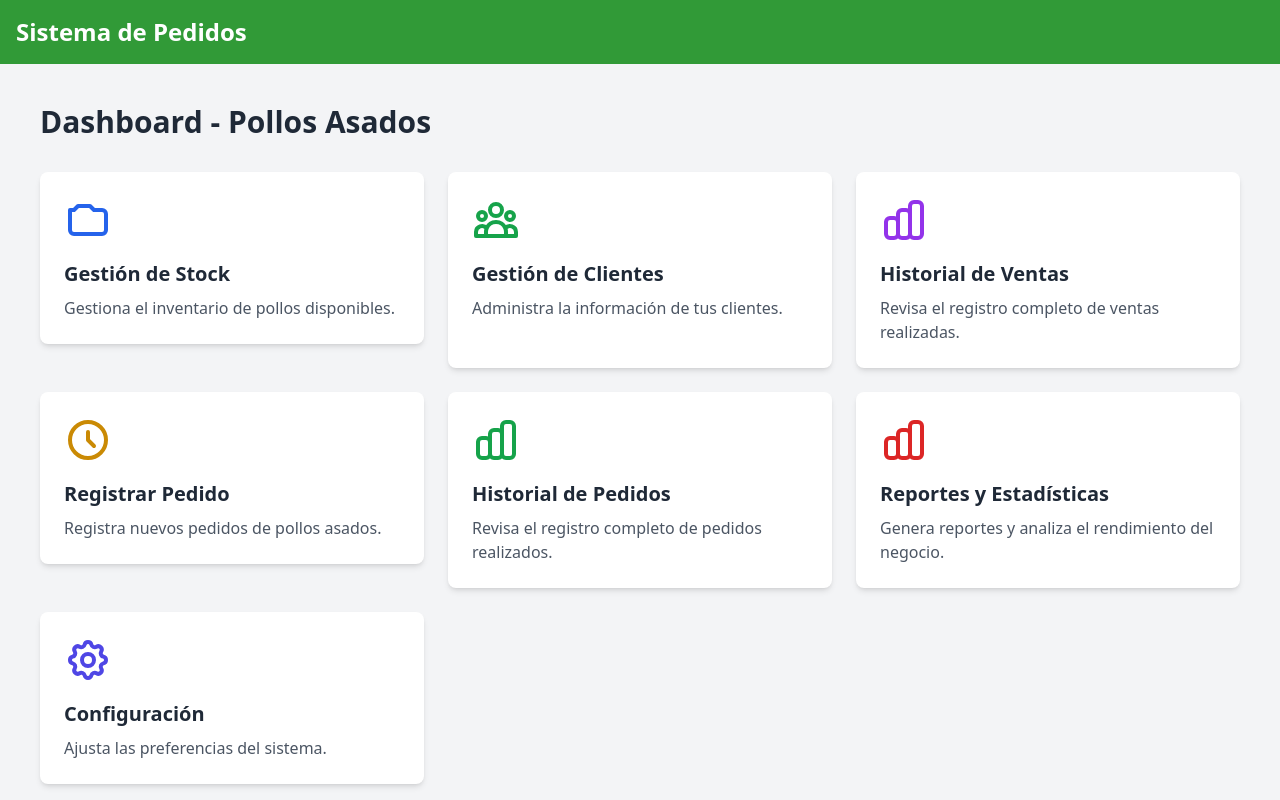
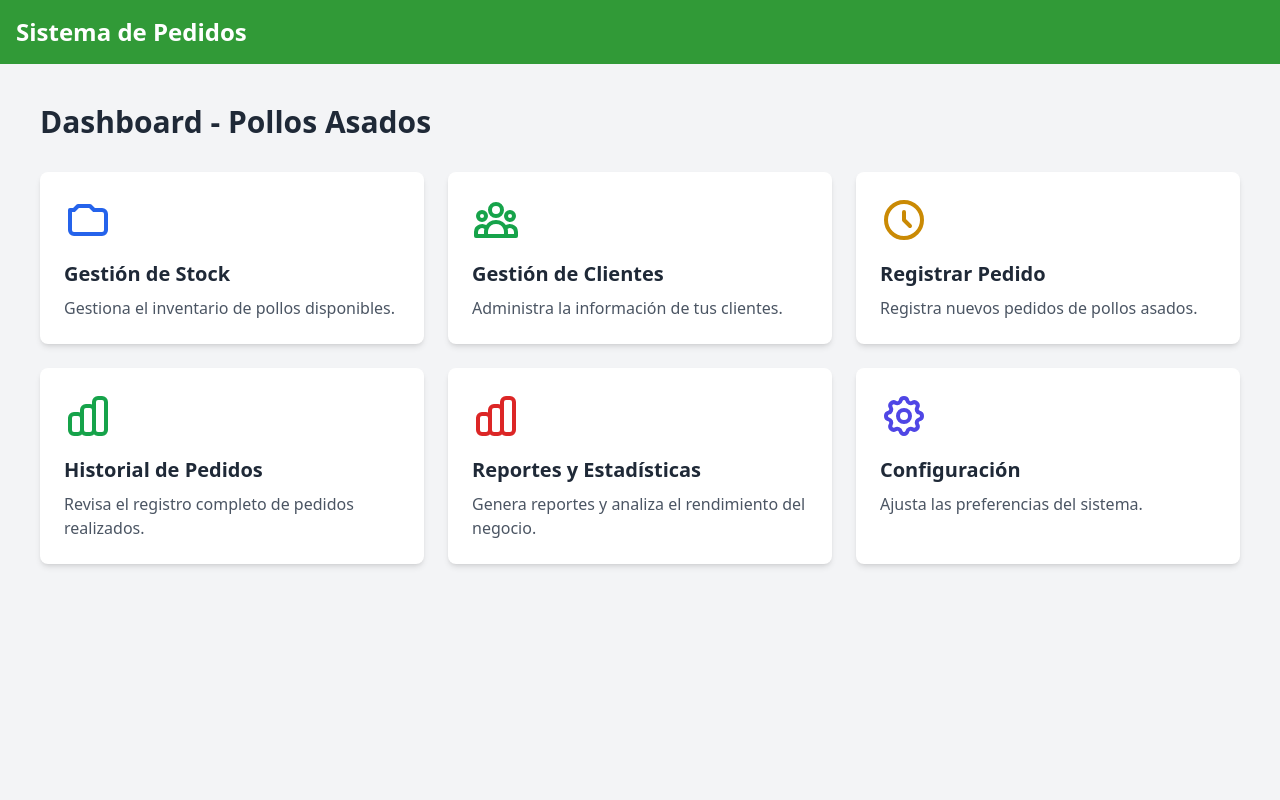
Before and after one commit to ivanmonte11/sistema-gls, a Next.js app: page / in a window 1280 px wide. Shown: the top 800 px of the page. Built offline with nearby package versions, Linux system fonts and the light colour scheme.

Commit message:
Tarjeta ventas eliminado

```diff
--- a/app/page.tsx
+++ b/app/page.tsx
@@ -53,27 +53,6 @@ export default function Home() {
           <p className="text-gray-600">Administra la información de tus clientes.</p>
         </div>
 
-        {/* Tarjeta 3: Historial de Ventas */}
-        <div className="bg-white p-6 rounded-lg shadow-md hover:shadow-lg transition-shadow">
-          <div className="text-purple-600 mb-4">
-            <svg
-              xmlns="http://www.w3.org/2000/svg"
-              className="h-12 w-12"
-              fill="none"
-              viewBox="0 0 24 24"
-              stroke="currentColor"
-            >
-              <path
-                strokeLinecap="round"
-                strokeLinejoin="round"
-                strokeWidth={2}
-                d="M9 19v-6a2 2 0 00-2-2H5a2 2 0 00-2 2v6a2 2 0 002 2h2a2 2 0 002-2zm0 0V9a2 2 0 012-2h2a2 2 0 012 2v10m-6 0a2 2 0 002 2h2a2 2 0 002-2m0 0V5a2 2 0 012-2h2a2 2 0 012 2v14a2 2 0 01-2 2h-2a2 2 0 01-2-2z"
-              />
-            </svg>
-          </div>
-          <h2 className="text-xl font-semibold text-gray-800 mb-2">Historial de Ventas</h2>
-          <p className="text-gray-600">Revisa el registro completo de ventas realizadas.</p>
-        </div>
 
        {/* Tarjeta 4: Registrar Pedido */}
 <Link href="/registrar-pedido">
```
